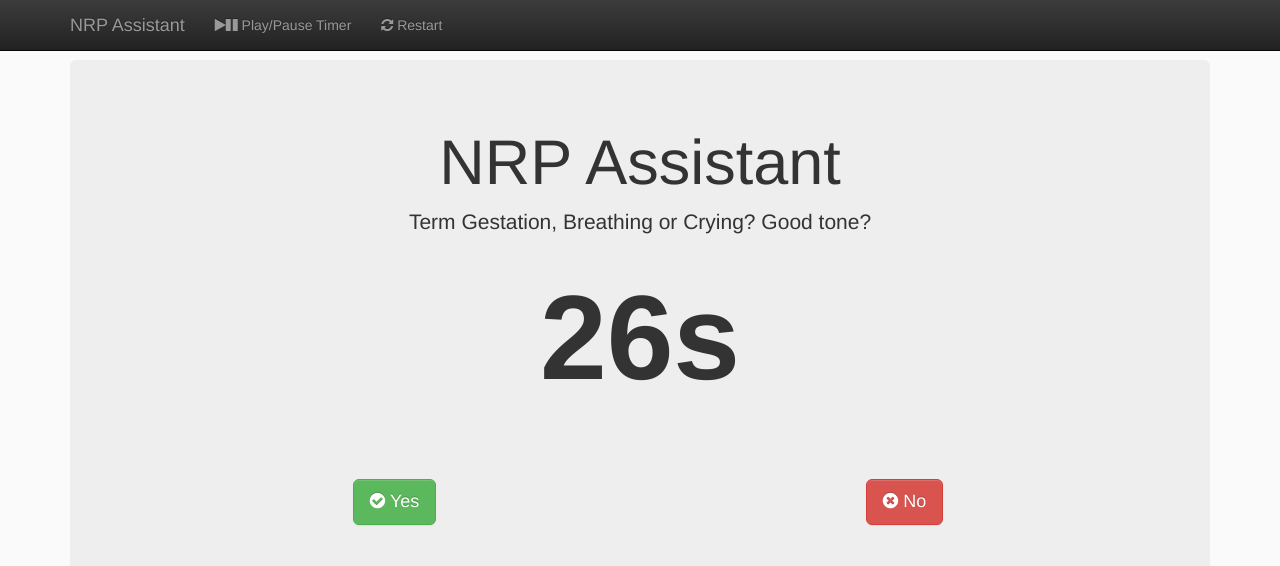
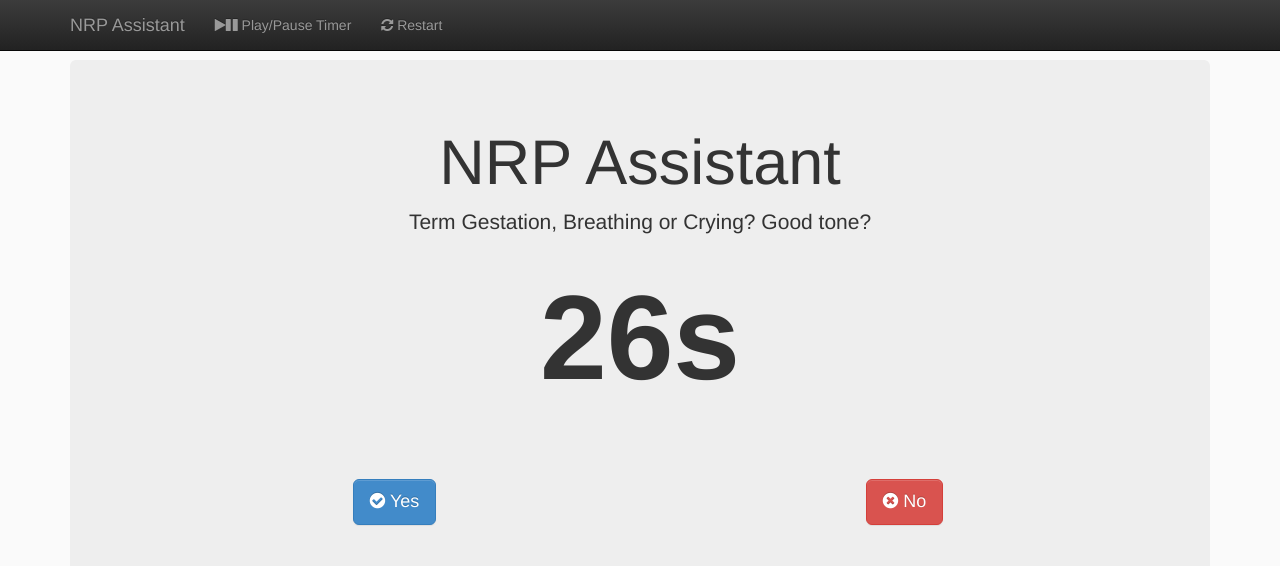
Before and after one commit to kbwatts/NRP-Assistant, a plain HTML site: page index.html in a window 1280 px wide. Drawn offline with nearby package versions, Linux system fonts and the light colour scheme.

Commit message:
Updated button colour

```diff
--- a/index.html
+++ b/index.html
@@ -77,7 +77,7 @@
 
           <br><br>
           <table width="100%">
-        <td><a href="#" class="btn btn-success btn-lg" role="button" onclick="yes()"><i class="fa fa-check-circle"></i> Yes</a></td>
+        <td><a href="#" class="btn btn-primary btn-lg" role="button" onclick="yes()"><i class="fa fa-check-circle"></i> Yes</a></td>
           <td><a href="#" class="btn btn-danger btn-lg" role="button" onclick="no()"><i class="fa fa-times-circle"></i> No</a></td>
               </table>
 
```
